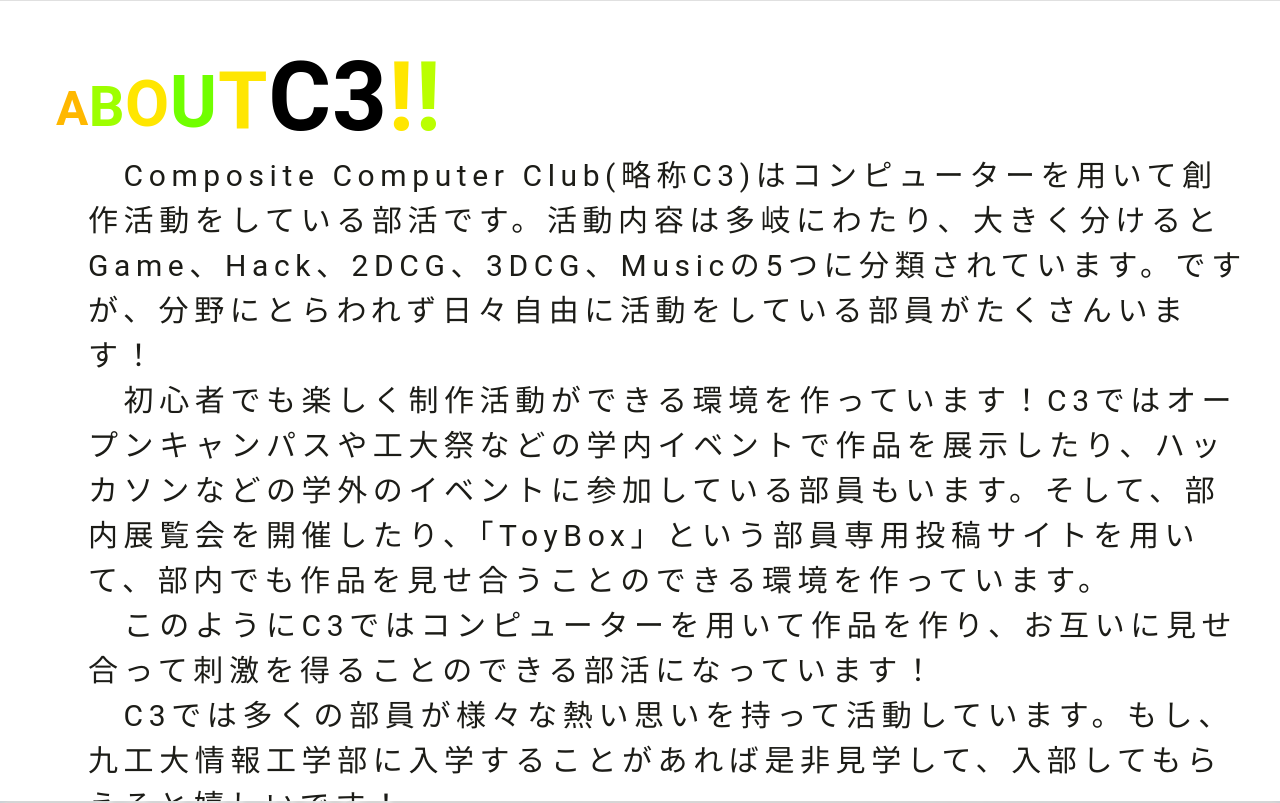
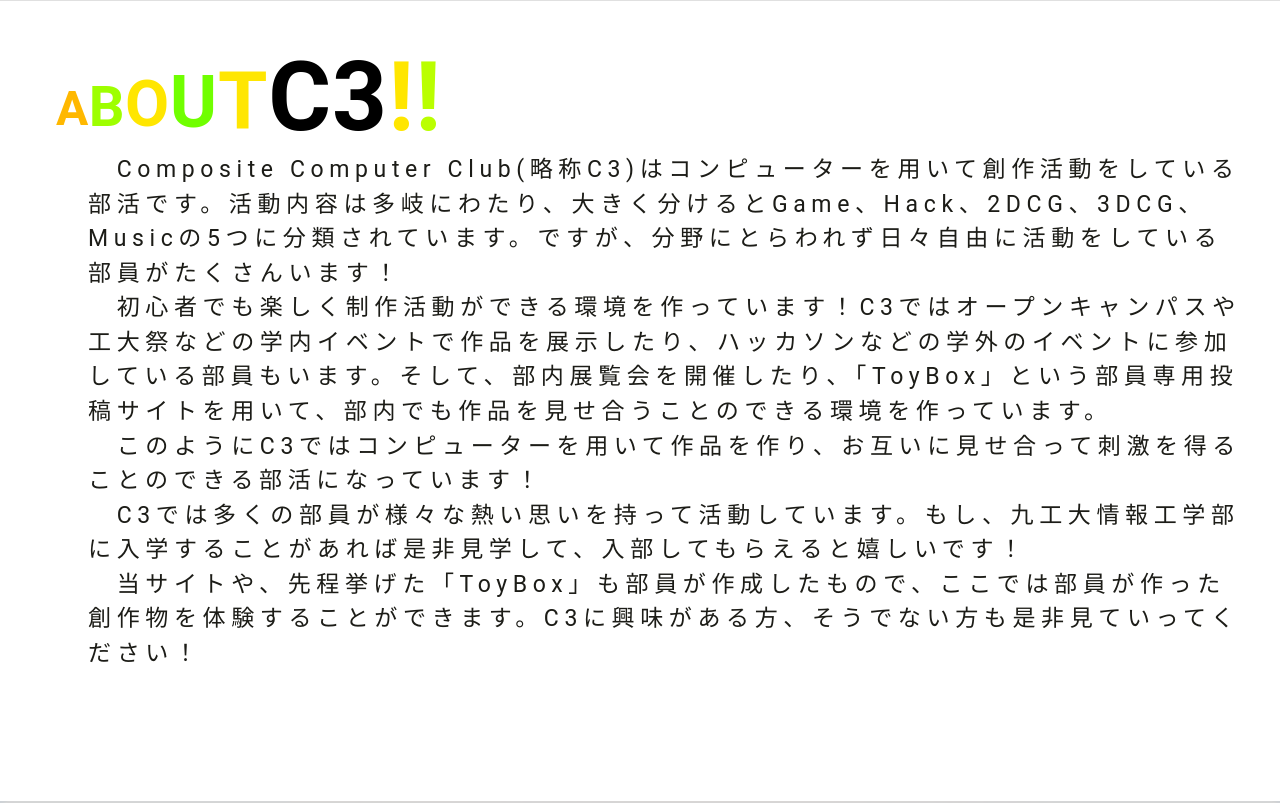
Before and after one commit to Kyutech-C3/OC_2023_frontend, a Next.js app: page /web in a window 1280 px wide. Shown: the part 1600-2403 px from the top of the page. Built offline with nearby package versions, Linux system fonts and the light colour scheme.

Commit message:
fix:レスポンシブ対応 #91

```diff
--- a/src/components/Web/C3Outline/C3Outline.tsx
+++ b/src/components/Web/C3Outline/C3Outline.tsx
@@ -13,9 +13,8 @@ export const C3Outline = () => {
                 pl: "7vmin",
                 width: "100%",
                 height: "100vh",
-                backgroundColor: `rgba(${isDarkMode ? 0 : 255}, ${
-                    isDarkMode ? 0 : 255
-                }, ${isDarkMode ? 0 : 255},0.85)`,
+                backgroundColor: `rgba(${isDarkMode ? 0 : 255}, ${isDarkMode ? 0 : 255
+                    }, ${isDarkMode ? 0 : 255},0.85)`,
                 backdropFilter: "blur(1px)",
                 color: "text.primary",
             }}
@@ -23,13 +22,11 @@ export const C3Outline = () => {
             <AboutC3 />
             <Typography
                 sx={{
-                    fontSize: isSmall ? "30px" : "3.6vmin",
+                    fontSize: "1.8vmax",
                     p: "4vmin",
-                    textShadow: `2px 2px 4px rgba(${isDarkMode ? 0 : 255}, ${
-                        isDarkMode ? 0 : 255
-                    }, ${isDarkMode ? 0 : 255}, 1), -2px -2px 4px rgba(${
-                        isDarkMode ? 0 : 255
-                    }, ${isDarkMode ? 0 : 255}, ${isDarkMode ? 0 : 255}, 0.25)`,
+                    textShadow: `2px 2px 4px rgba(${isDarkMode ? 0 : 255}, ${isDarkMode ? 0 : 255
+                        }, ${isDarkMode ? 0 : 255}, 1), -2px -2px 4px rgba(${isDarkMode ? 0 : 255
+                        }, ${isDarkMode ? 0 : 255}, ${isDarkMode ? 0 : 255}, 0.25)`,
                     letterSpacing: "0.7vmin",
                     whiteSpace: "pre-wrap",
                 }}
```
